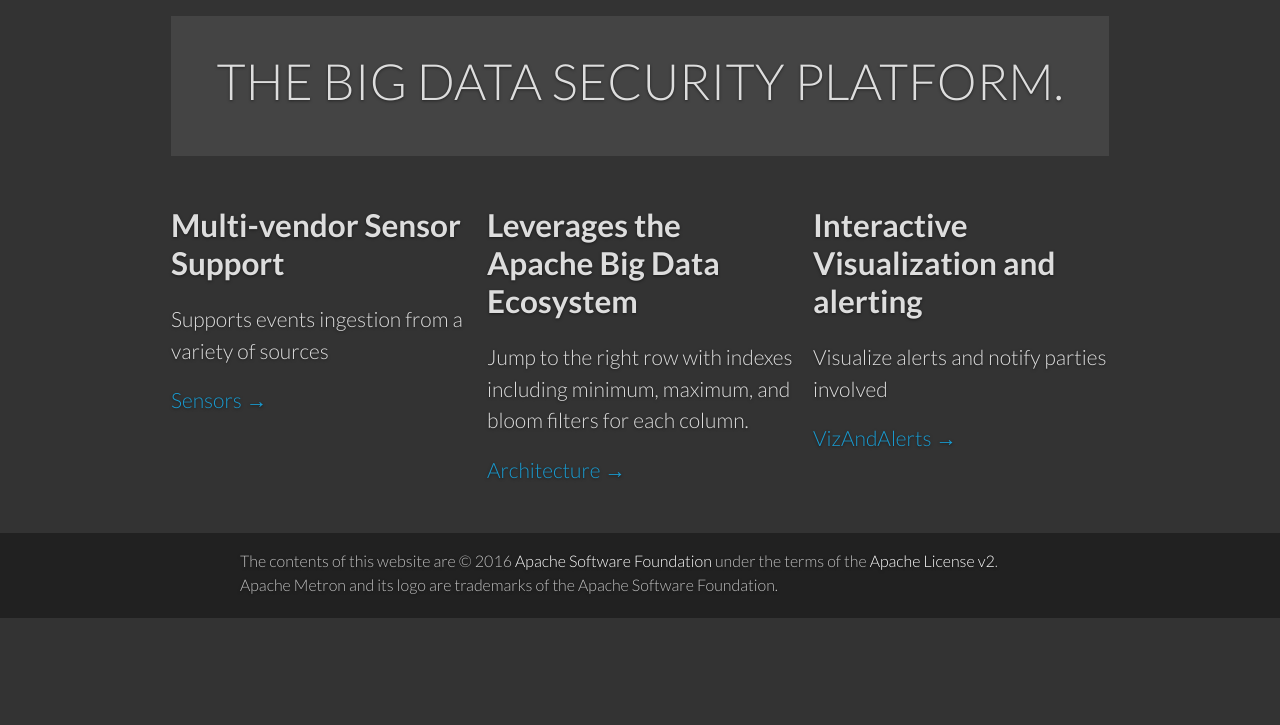
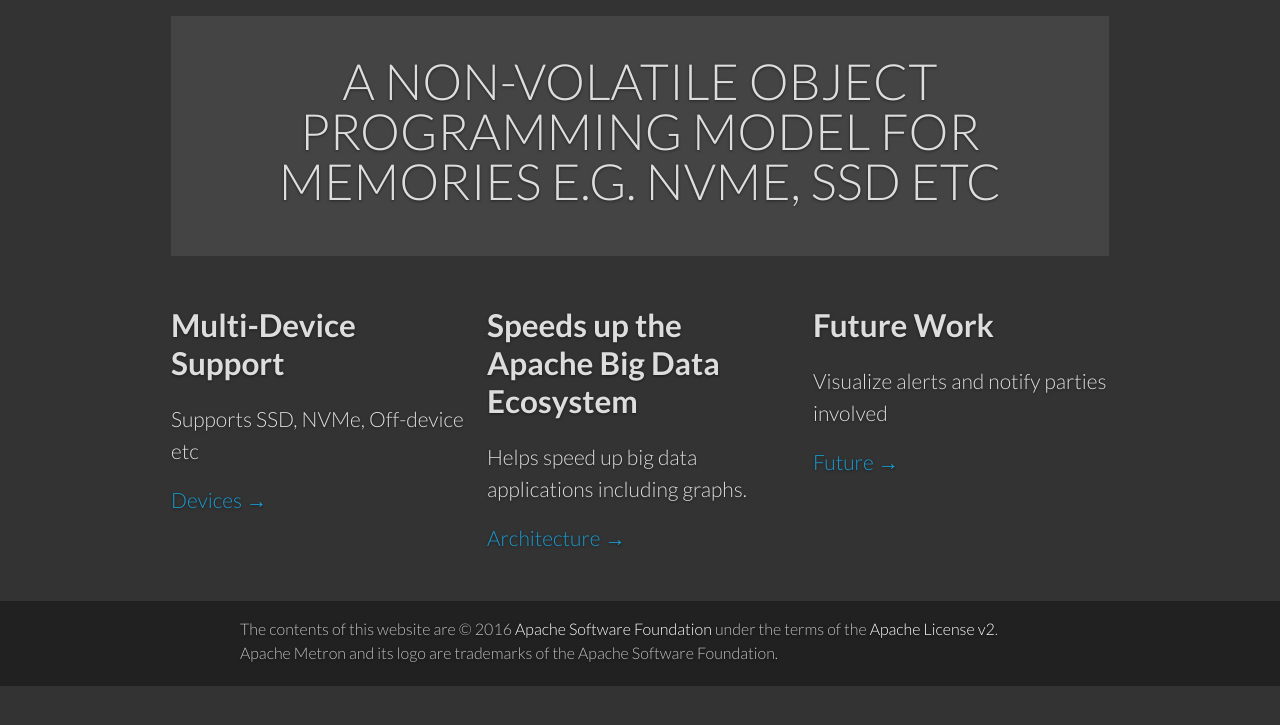
Before and after one commit to apache/mnemonic, a Jekyll site: the page built from site/index.html, in a window 1280 px wide, cut to the strip 171-896 px from the top of the page. Built offline with Jekyll 4.4.1, drawn with Linux system fonts in a browser that asks for light colours.

Commit message:
Made some edits to clean up

```diff
--- a/site/index.html
+++ b/site/index.html
@@ -8,7 +8,7 @@
   <div class="grid">
     <div class="unit whole center-on-mobiles">
       <p class="first titlehead">
-        The Big Data Security Platform.
+        A non-volatile object programming model for memories e.g. NVMe, SSD etc
         <!-- <span style="padding-left: 50px;">The Big Data</span> <br /><span style="padding-left: 150px;">Security Platform.</span> -->
       </p>
     </div>
@@ -17,20 +17,19 @@
 <section class="features">
   <div class="grid">
     <div class="unit one-third">
-      <h2>Multi-vendor Sensor Support</h2>
-      <p>Supports events ingestion from a variety of sources</p>
-      <a href="/docs/sensor.html">Sensors &rarr;</a>
+      <h2>Multi-Device Support</h2>
+      <p>Supports SSD, NVMe, Off-device etc</p>
+      <a href="/docs/devices.html">Devices &rarr;</a>
     </div>
     <div class="unit one-third">
-      <h2>Leverages the Apache Big Data Ecosystem</h2>
-      <p>Jump to the right row with indexes including minimum, maximum,
-	 and bloom filters for each column.</p>
+      <h2>Speeds up the Apache Big Data Ecosystem</h2>
+      <p>Helps speed up big data applications including graphs.</p>
       <a href="/docs/arch.html">Architecture &rarr;</a>
     </div>
     <div class="unit one-third">
-      <h2>Interactive Visualization and alerting</h2>
+      <h2>Future Work</h2>
       <p>Visualize alerts and notify parties involved</p>
-      <a href="/docs/vizandalerts.html">VizAndAlerts &rarr;</a>
+      <a href="/docs/future.html">Future &rarr;</a>
     </div>
     <div class="clear"></div>
   </div>
```
Also changed, not shown: site/_docs/arch.md (+1 -1 lines), site/_docs/future.md (added, +5 -0 lines), site/_docs/index.md (+1 -1 lines), site/_docs/vizandalerts.md (deleted, +0 -5 lines), site/_posts/2016-02-06-metron-incubator.md (+2 -2 lines), site/_docs/devices.md (renamed from site/_docs/sensor.md).
